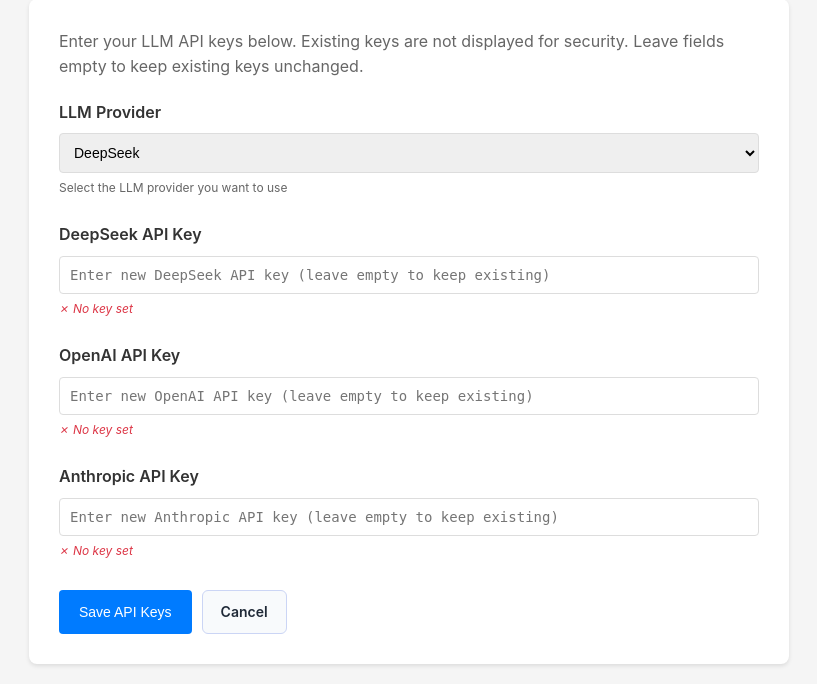
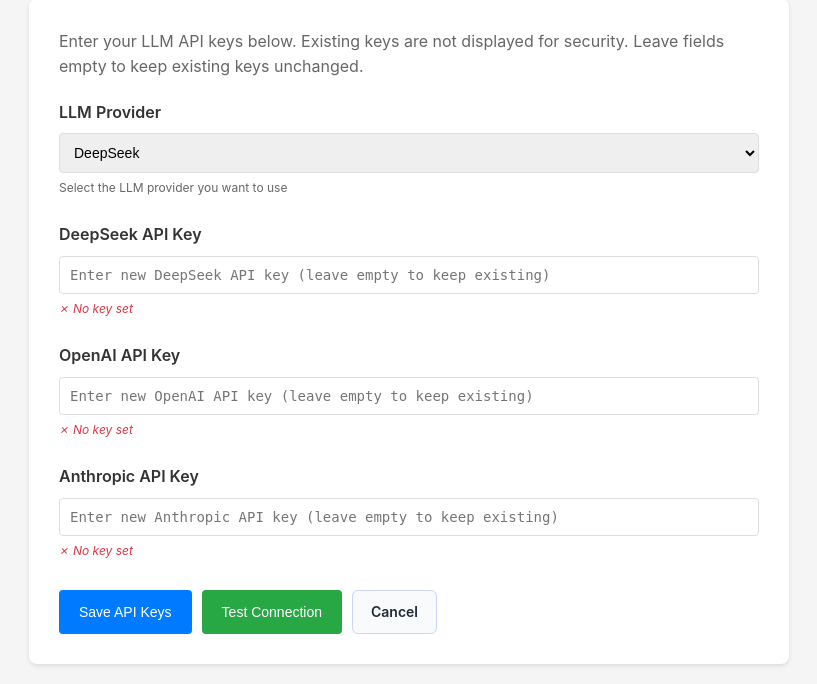
Before and after one commit to andongya95/joe-automation, a Flask app: page /api-keys in a window 1280 px wide. Shown: the part 223-907 px from the top of the page, without its empty margins (231-1048 px from the left). Run offline with Flask 3, Linux system fonts and the light colour scheme.

Commit message:
Add API connection test button and improve secret reloading
- Add 'Test Connection' button on API keys page to verify API keys work
- Create /api/test-connection endpoint to test API connectivity
- Improve secret cache reloading with file size check for reliability
- Add force reload after saving API keys via web UI
- Better error messages for authentication and rate limit errors
- Test uses saved API keys to verify connection before processing jobs

```diff
--- a/webapp/app.py
+++ b/webapp/app.py
@@ -147,12 +147,24 @@
 
 
 def _save_secrets(secrets: dict) -> bool:
-    """Save secrets to secret.json."""
+    """Save secrets to secret.json and force reload in settings module."""
     try:
         # Ensure the directory exists
         SECRET_FILE.parent.mkdir(parents=True, exist_ok=True)
         with SECRET_FILE.open("w", encoding="utf-8") as fp:
             json.dump(secrets, fp, indent=2)
+
+        # Force reload in settings module to pick up changes immediately
+        try:
+            # Import the settings module and force reload
+            import config.settings as settings_module
+            if hasattr(settings_module, '_reload_secrets_cache'):
+                settings_module._reload_secrets_cache()
+                logger.info("Forced reload of secrets cache after API key update")
+        except Exception as reload_error:
+            # Non-critical - cache will reload on next _get_secret call
+            logger.warning(f"Could not force reload secrets cache: {reload_error}")
+
         return True
     except (OSError, json.JSONEncodeError) as e:
         logger.error(f"Failed to save secrets: {e}")
@@ -213,6 +225,99 @@
         has_provider=has_provider,
         current_provider=existing_secrets.get('LLM_PROVIDER', 'deepseek'),
     )
+
+
+@app.route('/api/test-connection', methods=['POST'])
+def api_test_connection():
+    """Test API connection with the configured provider using saved API keys."""
+    try:
+        data = request.get_json() or {}
+        provider = data.get('provider', '').lower().strip()
+
+        if not provider:
+            # Get provider from settings
+            from config.settings import _get_secret
+            provider = _get_secret("LLM_PROVIDER", "deepseek").lower()
+
+        # Force reload secrets to get latest saved keys
+        from config.settings import _get_secret, _reload_secrets_cache
+        _reload_secrets_cache()
+
+        # Get the API key for the selected provider
+        if provider == "deepseek":
+            api_key = _get_secret("DEEPSEEK_API_KEY", "")
+        elif provider == "openai":
+            api_key = _get_secret("OPENAI_API_KEY", "")
+        elif provider == "anthropic":
+            api_key = _get_secret("ANTHROPIC_API_KEY", "")
+        else:
+            return jsonify({
+                'success': False,
+                'message': f'Unknown provider: {provider}'
+            }), 400
+
+        if not api_key:
+            return jsonify({
+                'success': False,
+                'message': f'No API key found for {provider.capitalize()}. Please save an API key first.'
+            }), 400
+
+        # Import LLM functions
+        from processor.llm_parser import _call_deepseek, _call_openai, _call_anthropic
+
+        # Make a simple test call
+        test_prompt = "Respond with only the word 'success' if you can read this."
+        test_system = "You are a test assistant. Respond with only the word 'success'."
+
+        response = None
+        error_message = None
+
+        try:
+            if provider == "deepseek":
+                response = _call_deepseek(test_prompt, test_system)
+            elif provider == "openai":
+                response = _call_openai(test_prompt, test_system)
+            elif provider == "anthropic":
+                response = _call_anthropic(test_prompt, test_system)
+        except Exception as e:
+            error_message = str(e)
+            logger.error(f"API test error for {provider}: {e}")
+
+        if response and ('success' in response.lower() or len(response.strip()) > 0):
+            return jsonify({
+                'success': True,
+                'message': f'Successfully connected to {provider.capitalize()} API. Response received.'
+            })
+        elif error_message:
+            # Check for common error patterns
+            error_lower = error_message.lower()
+            if 'api key' in error_lower or 'authentication' in error_lower or '401' in error_message:
+                return jsonify({
+                    'success': False,
+                    'message': f'Authentication failed. Please check your {provider.capitalize()} API key.'
+                })
+            elif 'rate limit' in error_lower or '429' in error_message:
+                return jsonify({
+                    'success': False,
+                    'message': 'Rate limit exceeded. Please try again later.'
+                })
+            else:
+                return jsonify({
+                    'success': False,
+                    'message': f'Connection error: {error_message[:200]}'  # Limit error message length
+                })
+        else:
+            return jsonify({
+                'success': False,
+                'message': f'No response from {provider.capitalize()} API. Please check your API key and network connection.'
+            })
+
+    except Exception as e:
+        logger.error(f"Error testing API connection: {e}")
+        return jsonify({
+            'success': False,
+            'message': f'Error testing connection: {str(e)[:200]}'
+        }), 500
 
 
 @app.route('/api/jobs', methods=['GET'])
--- a/webapp/templates/api_keys.html
+++ b/webapp/templates/api_keys.html
@@ -81,6 +81,22 @@
         .btn-cancel:hover {
             background-color: #545b62;
         }
+        .btn-test {
+            background-color: #28a745;
+            color: white;
+            padding: 10px 20px;
+            border: none;
+            border-radius: 4px;
+            cursor: pointer;
+            font-size: 14px;
+        }
+        .btn-test:hover:not(:disabled) {
+            background-color: #218838;
+        }
+        .btn-test:disabled {
+            background-color: #6c757d;
+            cursor: not-allowed;
+        }
         .help-text {
             font-size: 12px;
             color: #666;
@@ -147,10 +163,54 @@
 
                 <div class="form-actions">
                     <button type="submit" class="btn-save">Save API Keys</button>
+                    <button type="button" id="testConnectionBtn" class="btn-test">Test Connection</button>
                     <a href="{{ url_for('index') }}" class="btn-cancel">Cancel</a>
                 </div>
             </form>
+
+            <div id="testResult" style="display: none; margin-top: 20px; padding: 15px; border-radius: 6px;"></div>
         </div>
     </div>
+
+    <script>
+        document.getElementById('testConnectionBtn').addEventListener('click', async function() {
+            const btn = this;
+            const resultDiv = document.getElementById('testResult');
+            const provider = document.getElementById('llm_provider').value;
+
+            // Disable button and show loading
+            btn.disabled = true;
+            btn.textContent = 'Testing...';
+            resultDiv.style.display = 'block';
+            resultDiv.className = '';
+            resultDiv.innerHTML = '<p>Testing API connection with saved keys...</p>';
+
+            try {
+                const response = await fetch('/api/test-connection', {
+                    method: 'POST',
+                    headers: {
+                        'Content-Type': 'application/json',
+                    },
+                    body: JSON.stringify({ provider: provider })
+                });
+
+                const data = await response.json();
+
+                if (data.success) {
+                    resultDiv.className = 'alert alert-success';
+                    resultDiv.innerHTML = `<strong>✓ Connection Successful!</strong><br>${data.message || 'API key is valid and working.'}`;
+                } else {
+                    resultDiv.className = 'alert alert-error';
+                    resultDiv.innerHTML = `<strong>✗ Connection Failed</strong><br>${data.message || 'Unable to connect. Please check your API key.'}`;
+                }
+            } catch (error) {
+                resultDiv.className = 'alert alert-error';
+                resultDiv.innerHTML = `<strong>✗ Error</strong><br>Failed to test connection: ${error.message}`;
+            } finally {
+                btn.disabled = false;
+                btn.textContent = 'Test Connection';
+            }
+        });
+    </script>
 </body>
 </html>
```
